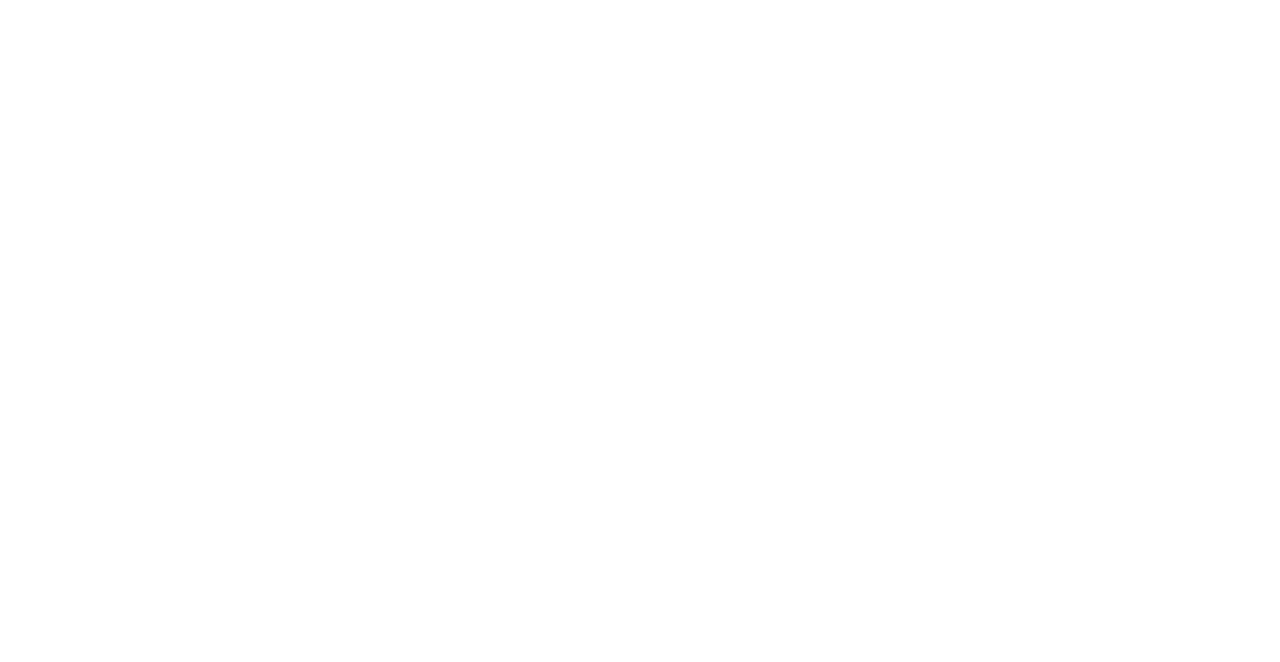
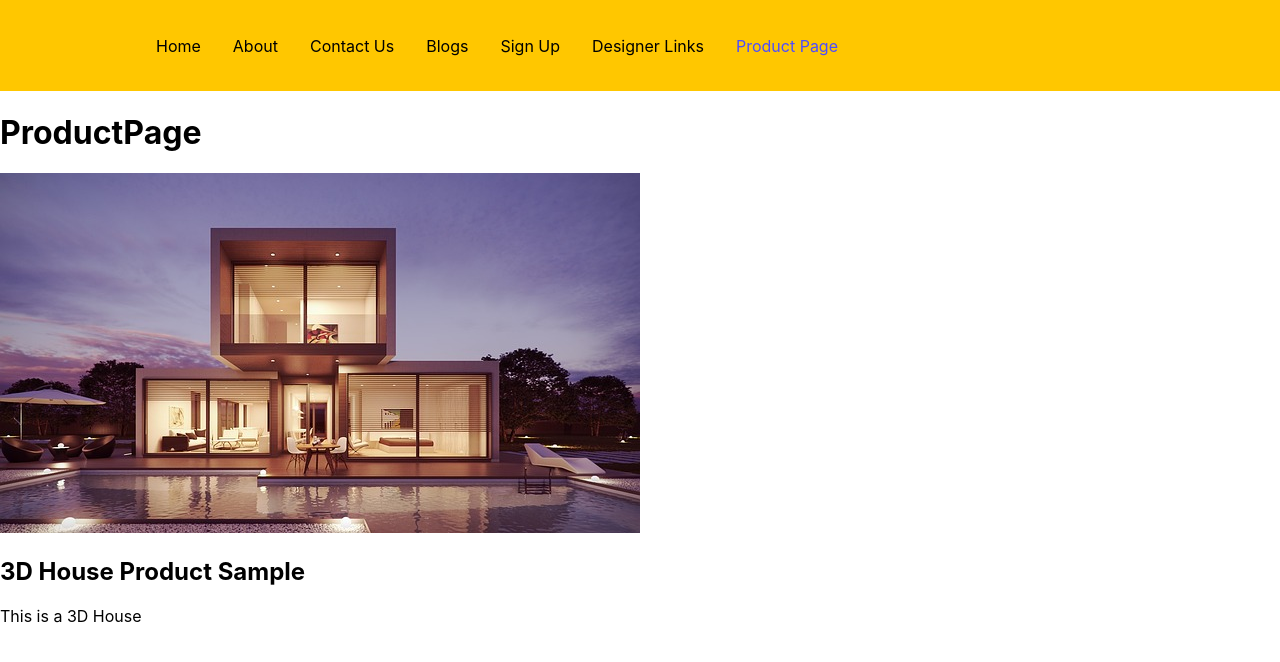
Before and after one commit to kmagana5/Course-Project-2, a React (Create React App) app in the folder client/: page /productpage in a window 1280 px wide. Before the commit this address had no page. Shown: the top 662 px of the page. Built offline with nearby package versions, Linux system fonts and the light colour scheme.

Commit message:
Some more primitive structure

```diff
--- a/client/src/App.js
+++ b/client/src/App.js
@@ -12,6 +12,7 @@
 import Contact from "./pages/contact";
 import DesignerLinks from "./pages/designer";
 import PageFramework from "./pages/framework";
+import ProductPage from "./pages/productpage";
 
 function App() {
     return (
@@ -35,6 +36,9 @@
                 <Route
                     path="/designer-links"
                     element={<PageFramework component={<DesignerLinks/>} />} />
+                <Route
+                    path="/productpage"
+                    element={<PageFramework component={<ProductPage />} />} />
             </Routes>
         </Router>
     );
--- a/client/src/components/Navbar.js
+++ b/client/src/components/Navbar.js
@@ -23,6 +23,9 @@
                 <NavLink to="/designer-links" activeStyle>
                     Designer Links
                 </NavLink>
+                <NavLink to="/productpage" activeStyle>
+                    Product Page
+                </NavLink>
             </NavMenu>
         </Nav>
     );
--- /dev/null
+++ b/client/src/pages/productpage.js
@@ -0,0 +1,29 @@
+import React from "react";
+// import { addToCart } from "../services/api";
+
+const ProductPage = () => {
+    const product = {
+        _id: 1,
+        name: "3D House Sample",
+        product_image: "/house.jpg",
+        description: "This is a 3D House"
+    };
+
+    // const handleAddToCart = ()  => {
+    //     addToCart(product._id);
+    // };
+    return (
+        <div>
+            <h1>ProductPage</h1>
+            <div>
+                <img src={product.product_image} alt="Product Image"/>
+                <h2>3D House Product Sample</h2>
+                <p>{product.description}</p>
+                {/* <button onClick={handleAddToCart}>Add to Cart</button> */}
+            </div>
+
+        </div>
+    );
+};
+
+export default ProductPage;
```
Also changed, not shown: client/public/house.jpg (added).
